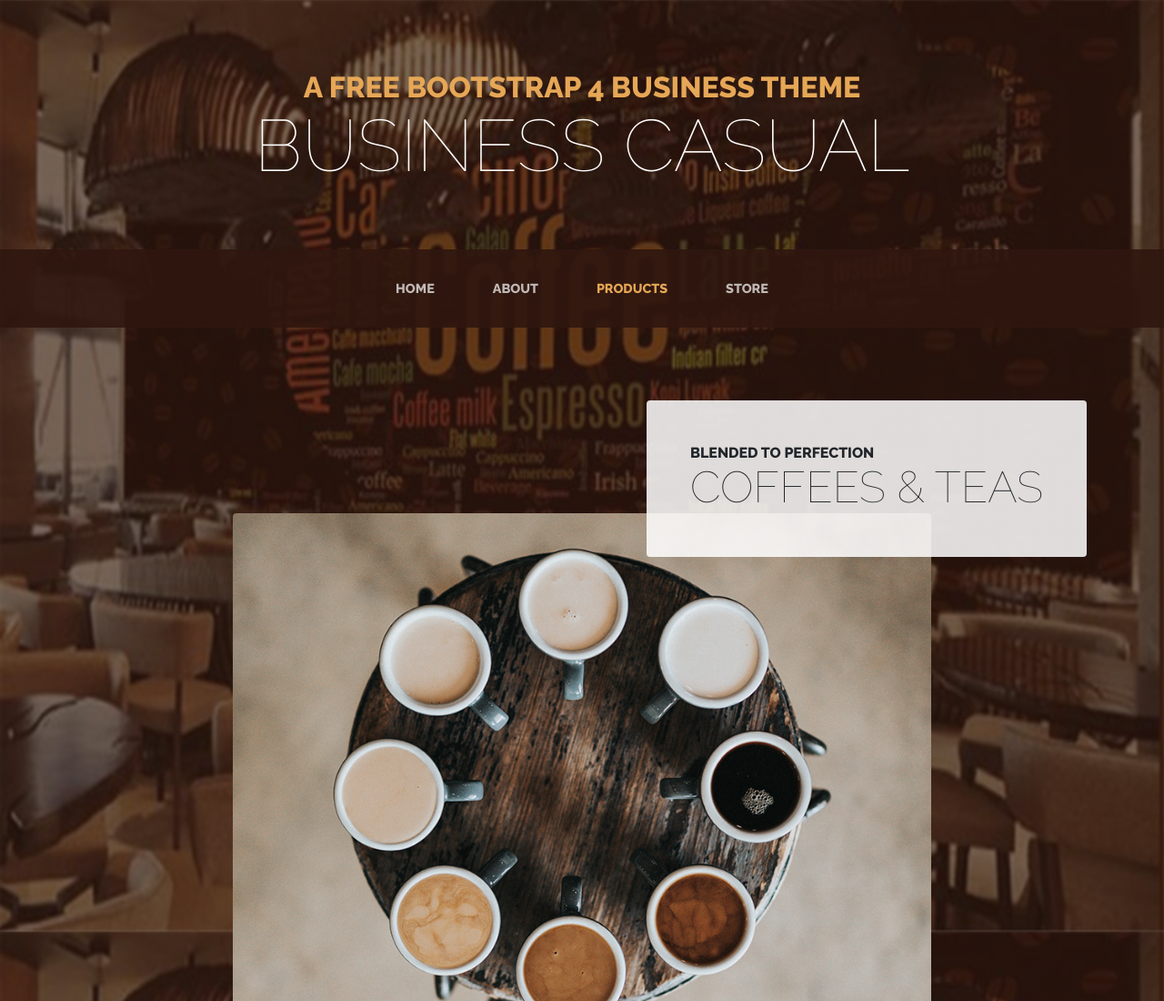
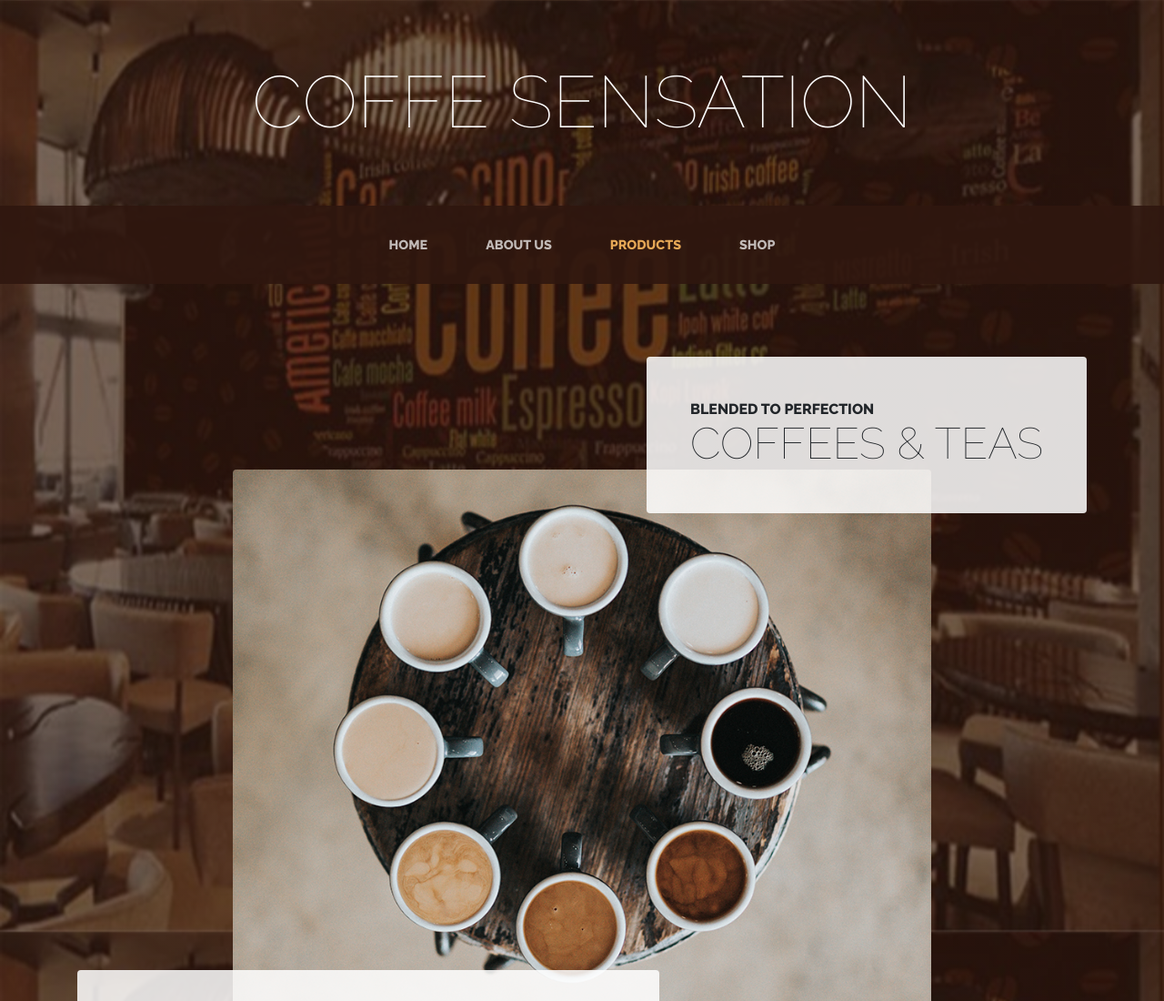
Before and after one commit to jamesrrobinson/BusinessCasual, a website: page products.html in a window 1280 px wide. Shown: the top 1100 px of the page at 91% size. Drawn offline with Linux system fonts and the light colour scheme.

Commit message:
Update products.html

```diff
--- a/products.html
+++ b/products.html
@@ -8,7 +8,7 @@
     <meta name="description" content="">
     <meta name="author" content="">
 
-    <title>Business Casual - Start Bootstrap Theme</title>
+    <title>Business Casual - Coffee Sensation</title>
 
     <!-- Bootstrap core CSS -->
     <link href="vendor/bootstrap/css/bootstrap.min.css" rel="stylesheet">
@@ -25,8 +25,8 @@
   <body>
 
     <h1 class="site-heading text-center text-white d-none d-lg-block">
-      <span class="site-heading-upper text-primary mb-3">A Free Bootstrap 4 Business Theme</span>
-      <span class="site-heading-lower">Business Casual</span>
+
+      <span class="site-heading-lower">Coffe Sensation</span>
     </h1>
 
     <!-- Navigation -->
@@ -44,13 +44,13 @@
               </a>
             </li>
             <li class="nav-item px-lg-4">
-              <a class="nav-link text-uppercase text-expanded" href="about.html">About</a>
+              <a class="nav-link text-uppercase text-expanded" href="about.html">About Us</a>
             </li>
             <li class="nav-item active px-lg-4">
               <a class="nav-link text-uppercase text-expanded" href="products.html">Products</a>
             </li>
             <li class="nav-item px-lg-4">
-              <a class="nav-link text-uppercase text-expanded" href="store.html">Store</a>
+              <a class="nav-link text-uppercase text-expanded" href="store.html">Shop</a>
             </li>
           </ul>
         </div>
```
